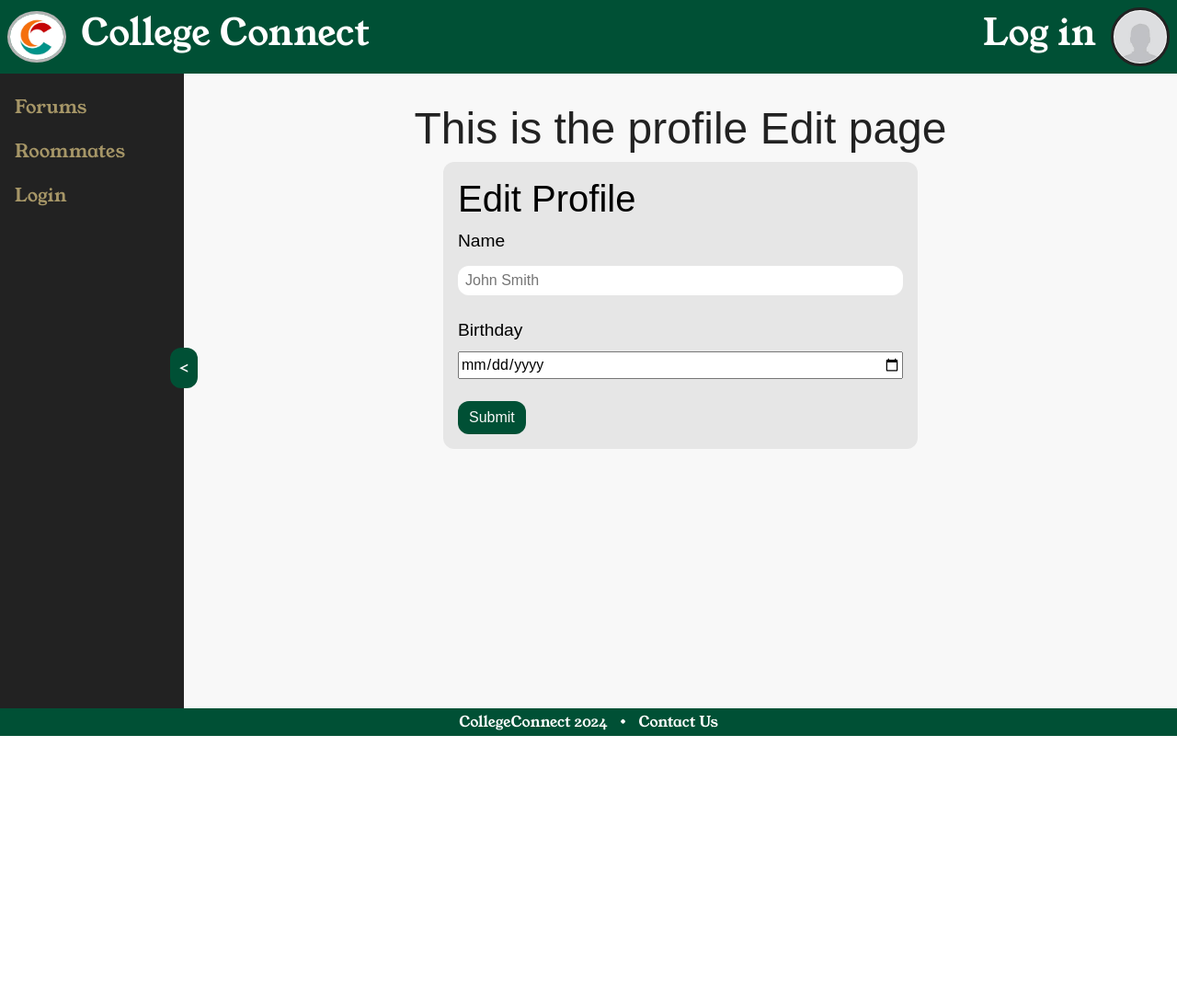
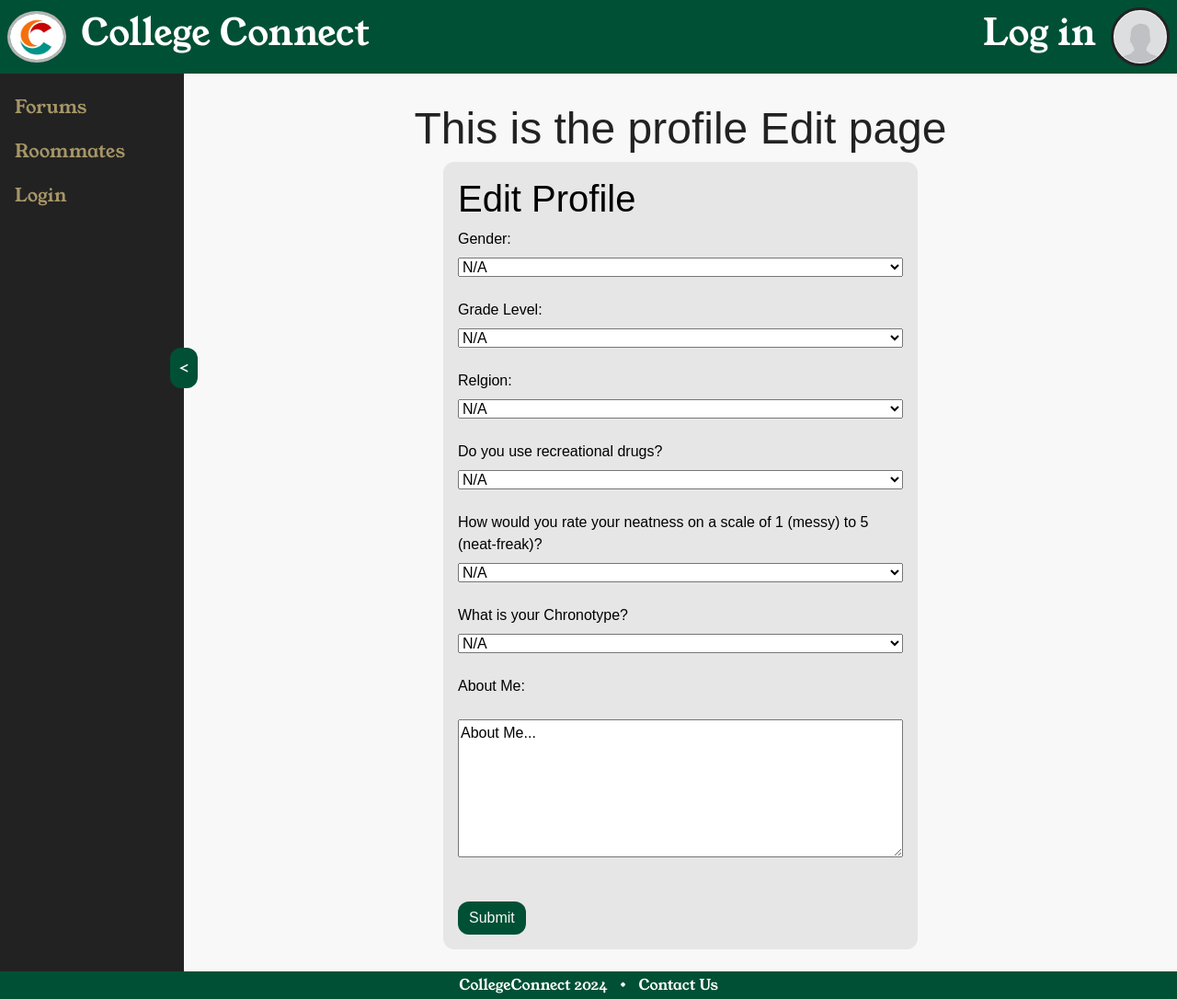
Before and after one commit to arahman19/CollegeConnect, a Flask app: page /profileedit in a window 1280 px wide. Shown: the whole page at 92% size. Before the commit the page ends 800 px from the top, so only its background shows below. Run offline with Flask 3, Linux system fonts and the light colour scheme; parts of the project's set-up code (start-up, migrations or seed data) failed here and were passed over; some web fonts are replaced.

Commit message:
Added Submission Form to the Profile Edit Page

```diff
--- a/templates/profileedit.html
+++ b/templates/profileedit.html
@@ -3,17 +3,74 @@
     <header style="text-align: center; font-size: 3rem; color: #222222;">This is the profile Edit page</header>
     <!--<body style="align-self: left;"><img src="../Static/Images/placeholderPfp.jpg" alt="custom profile" id="custom-pfp-img" width="200" height="200"></body>-->
     <!--Pretend to the profile picture stuff is up here-->
-    <div class="login" style="color: black;">
+    <div class="profile-edit" style="color: black;">
         <form action="/profile" class="default-form" style="margin-left: 25%; margin-right: 25%;">
             <h1>Edit Profile</h1>
             <div class="form-field">
-                <label for="name" class="form-label">Name</label>
-                <input type="text" name="name" placeholder="John Smith" class="form-text">
+                <label for="gender">Gender:</label>
+                <select name="gender" id="gender">
+                    <option value="999">N/A</option>
+                    <option value="0">Male</option>
+                    <option value="1">Female</option>
+                    <option value="999">Other</option>
+                    <option value="999">Prefer not to say</option>
+                  </select>
             </div>
             <div class="form-field">
-                <label for="birthday" class="form-label">Birthday</label>
-                <input type="date" name="birthday">
+                <label for="grade">Grade Level:</label>
+                <select name="grade" id="grade">
+                    <option value="999">N/A</option>
+                    <option value="0">Freshman</option>
+                    <option value="1">Sophmore</option>
+                    <option value="2">Junior</option>
+                    <option value="3">Senior</option>
+                  </select>
             </div>
+            <div class="form-field">
+                <label for="religion">Relgion:</label>
+                <select name="religion" id="religion">
+                    <option value="999">N/A</option>
+                    <option value="0">Agnosticism</option>
+                    <option value="1">Atheistism</option>
+                    <option value="2">Christianity</option>
+                    <option value="3">Judaism</option>
+                    <option value="4">Islam</option>
+                    <option value="5">Buddhism</option>
+                    <option value="6">Hinduism</option>
+                  </select>
+            </div>
+            <div class="form-field">
+                <label for="drugs">Do you use recreational drugs?</label>
+                <select name="drugs" id="drugs">
+                    <option value="999">N/A</option>
+                    <option value="0">Yes</option>
+                    <option value="1">No</option>
+                  </select>
+            </div>
+            <div class="form-field">
+                <label for="neatness">How would you rate your neatness on a scale of 1 (messy) to 5 (neat-freak)?</label>
+                <select name="neatness" id="neatness">
+                    <option value="999">N/A</option>
+                    <option value="1">1</option>
+                    <option value="2">2</option>
+                    <option value="3">3</option>
+                    <option value="4">4</option>
+                    <option value="5">5</option>
+                  </select>
+            </div>
+            <div class="form-field">
+                <label for="chrono">What is your Chronotype?</label>
+                <select name="chrono" id="chrono">
+                    <option value="999">N/A</option>
+                    <option value="0">Early Bird</option>
+                    <option value="1">Night Owl</option>
+                    <option value="999">No Preference</option>
+                  </select>
+            </div>
+            <p><label for="aboutMe">About Me:</label></p>
+            <textarea id="aboutMe" name="aboutMe" rows="6" cols="100">About Me...</textarea>
+            <br>
+            <br>
             <button>Submit</button>
         </form>
     </div>
```
Also changed, not shown: site.db.
